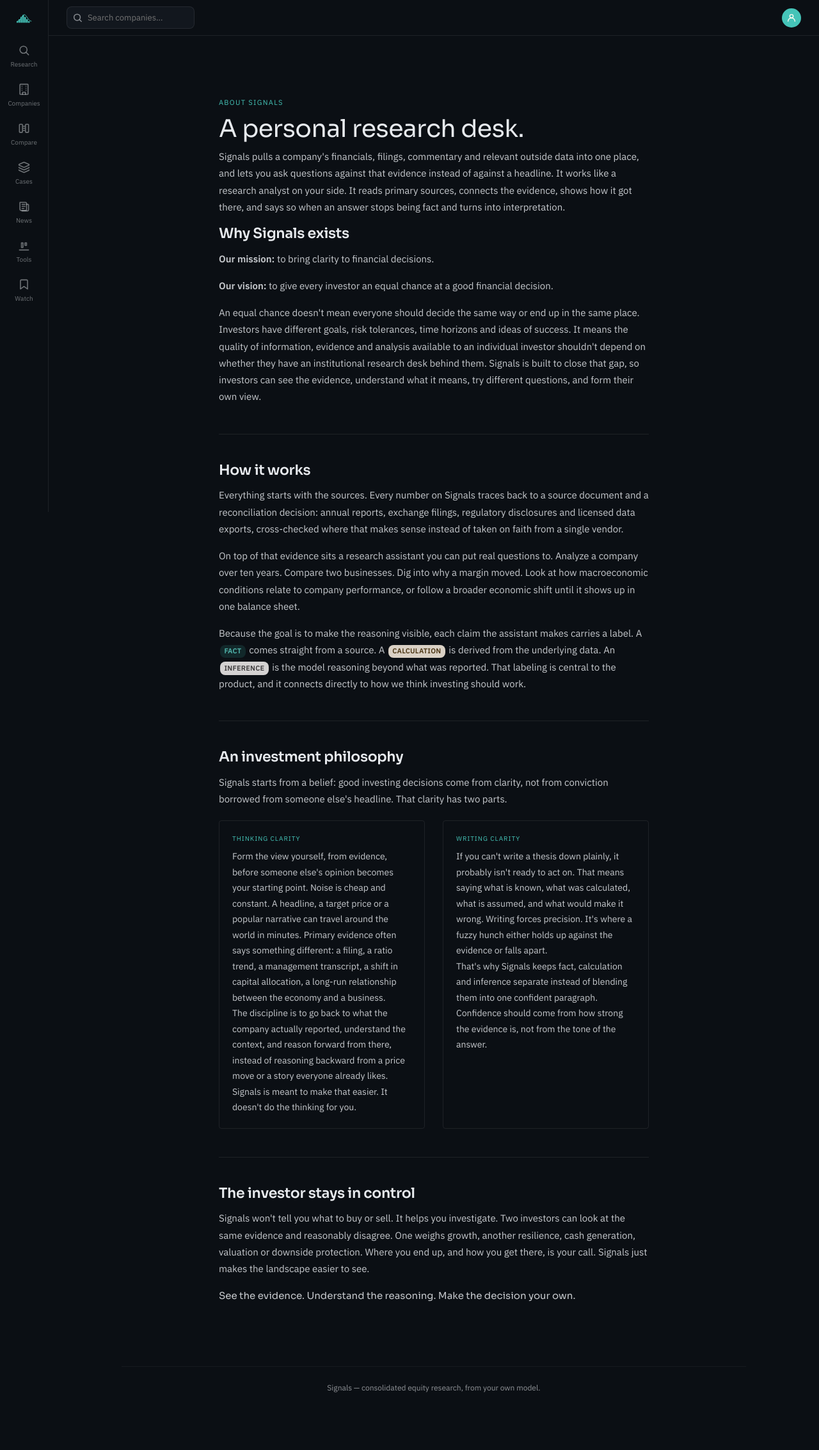
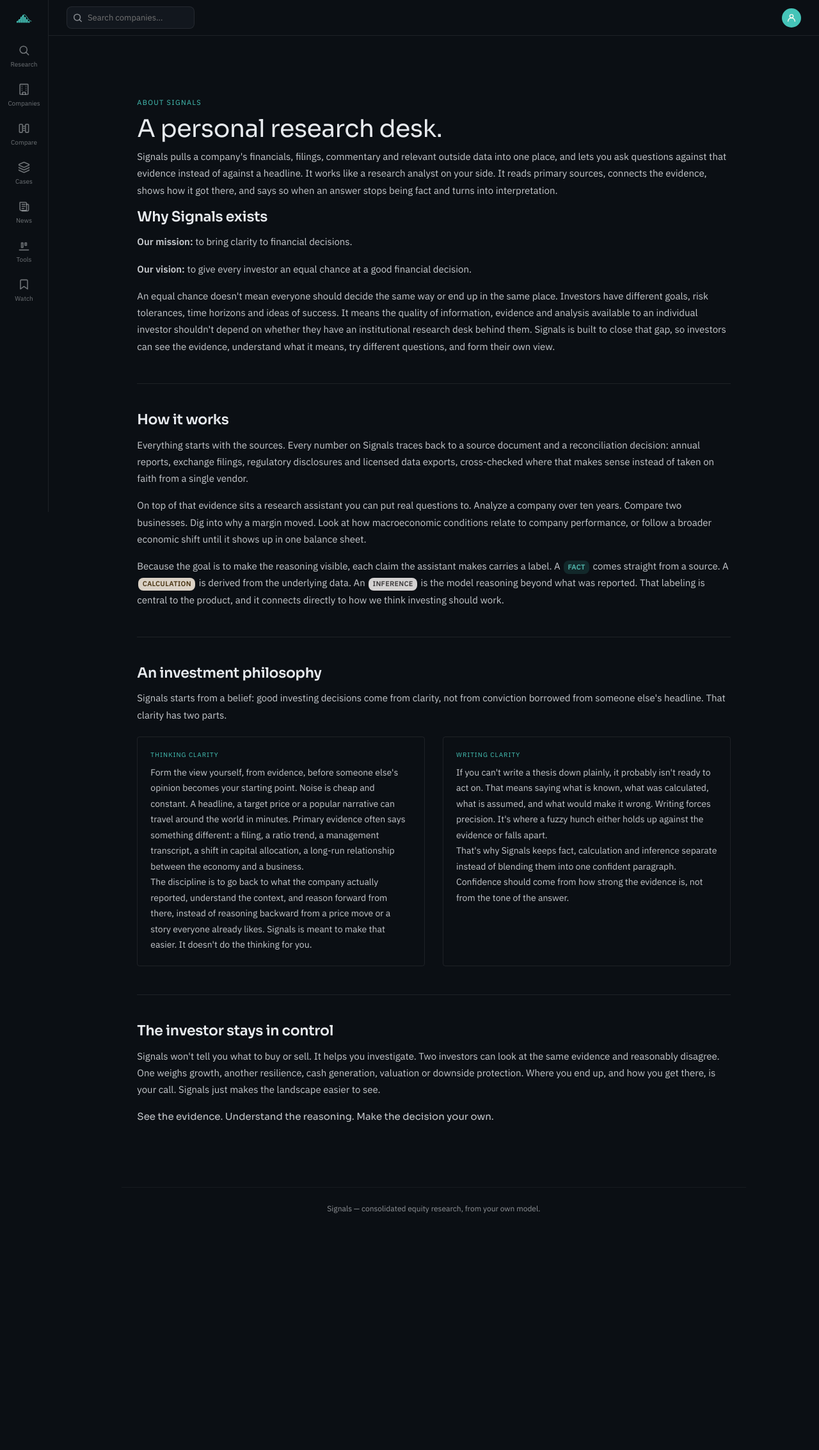
Before and after one commit to VigneshAlagappan/equity-research-assistant, a Flask app: page /about in a window 1280 px wide. Shown: the whole page at 64% size. After the commit the page ends 1896 px from the top, so only its background shows below. Run offline with Flask 3, Linux system fonts and the light colour scheme; some libraries are stand-ins or nearby versions.

Commit message:
Make About page full width, matching the site's standard container
Removed .about-wrap's own 720px max-width/centering -- the page already
sits inside base.html's .page container (85% width, 1440px cap), so the
inner cap was creating a much narrower column than every other page on
the site. Verified at 1600px (full width, pillars comfortably
side-by-side) and 400px (mobile, stacks to one column, gutter intact).

Co-Authored-By: Claude Sonnet 5 <noreply@anthropic.com>

```diff
--- a/web/templates/about.html
+++ b/web/templates/about.html
@@ -1,7 +1,7 @@
 {% extends "base.html" %}
 {% block title %}About — Signals{% endblock %}
 {% block extra_style %}
-.about-wrap{max-width:720px;margin:0 auto;padding:56px 24px 80px}
+.about-wrap{padding:56px 24px 80px}
 .about-wrap h1{font-family:var(--font-heading);font-weight:400;font-size:38px;line-height:1.2;margin:0 0 8px}
 .about-kicker{font-size:11px;letter-spacing:0.12em;text-transform:uppercase;color:var(--color-accent);margin-bottom:10px}
 .about-lede{font-size:17px;line-height:1.65;opacity:.8;margin:0 0 40px}
```
